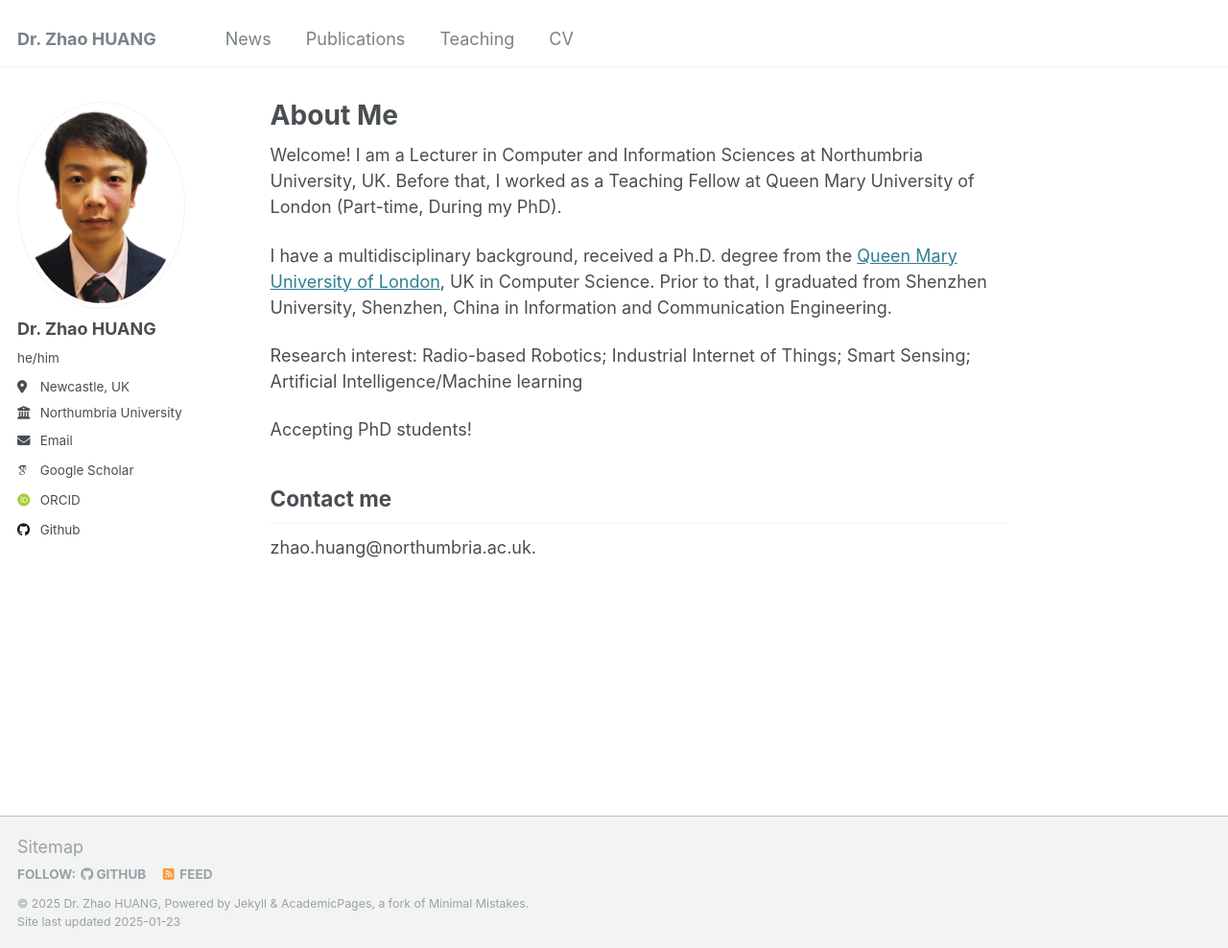
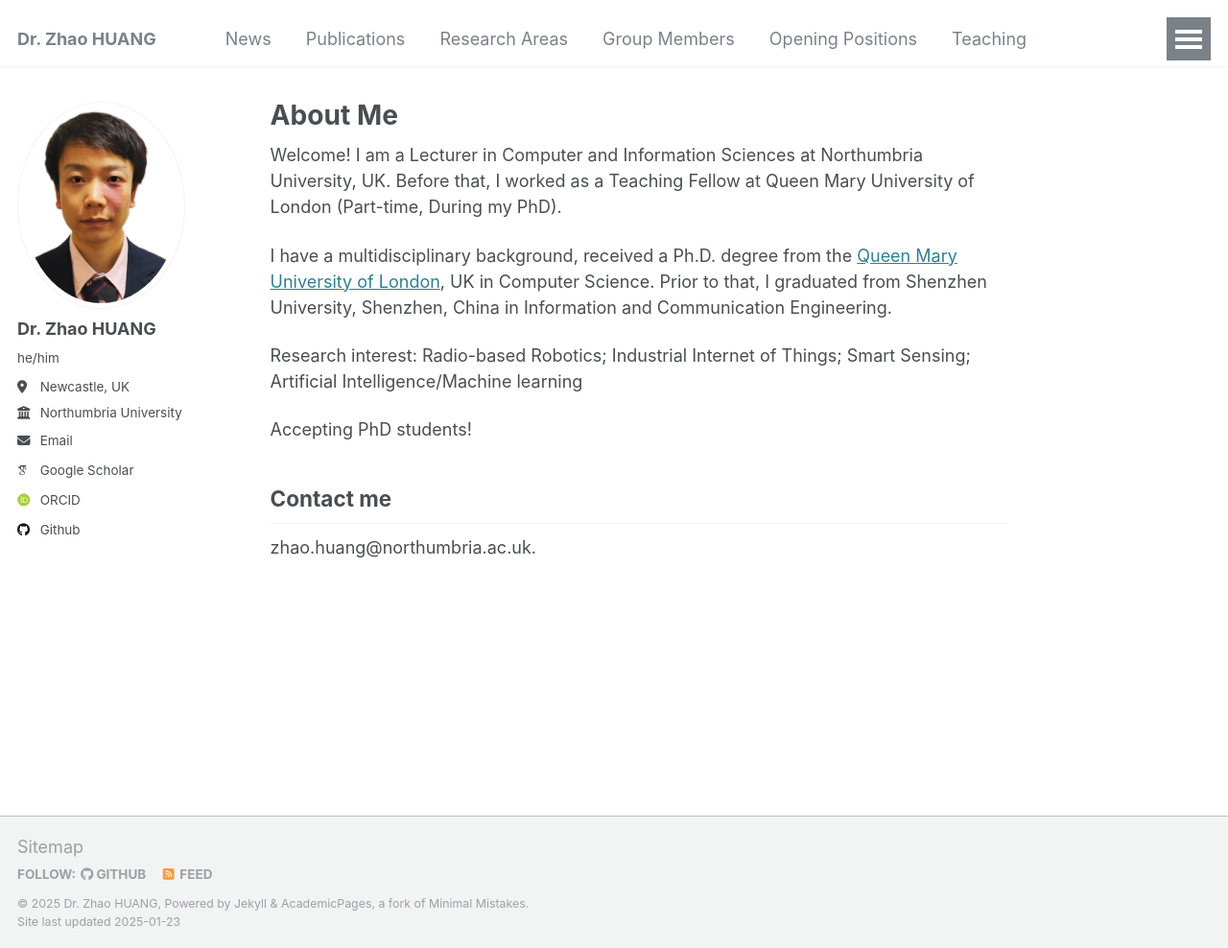
Before and after one commit to ZZ2020zz/ZZ2020zz.github.io, a Jekyll site: the page built from _pages/about.md, in a window 1280 px wide and 988 px high. Shown: the whole window at 96% size. Built offline with Jekyll 4.4.1, drawn with Linux system fonts in a browser that asks for light colours; some web fonts are replaced.

Commit message:
Update navigation.yml

```diff
--- a/_data/navigation.yml
+++ b/_data/navigation.yml
@@ -11,8 +11,20 @@ main:
   - title: "Publications"
     url: /publications/
 
+  - title: "Research Areas"
+    url: /research/
+
+  - title: "Group Members"
+    url: /group/
+
+  - title: "Opening Positions"
+    url: /positions/
+
   - title: "Teaching"
     url: /teaching/
 
-  - title: "CV"
-    url: /cv/
+  - title: "Personal Activities"
+    url: /activities/
+
+  - title: "Contact"
+    url: /contact/
```
